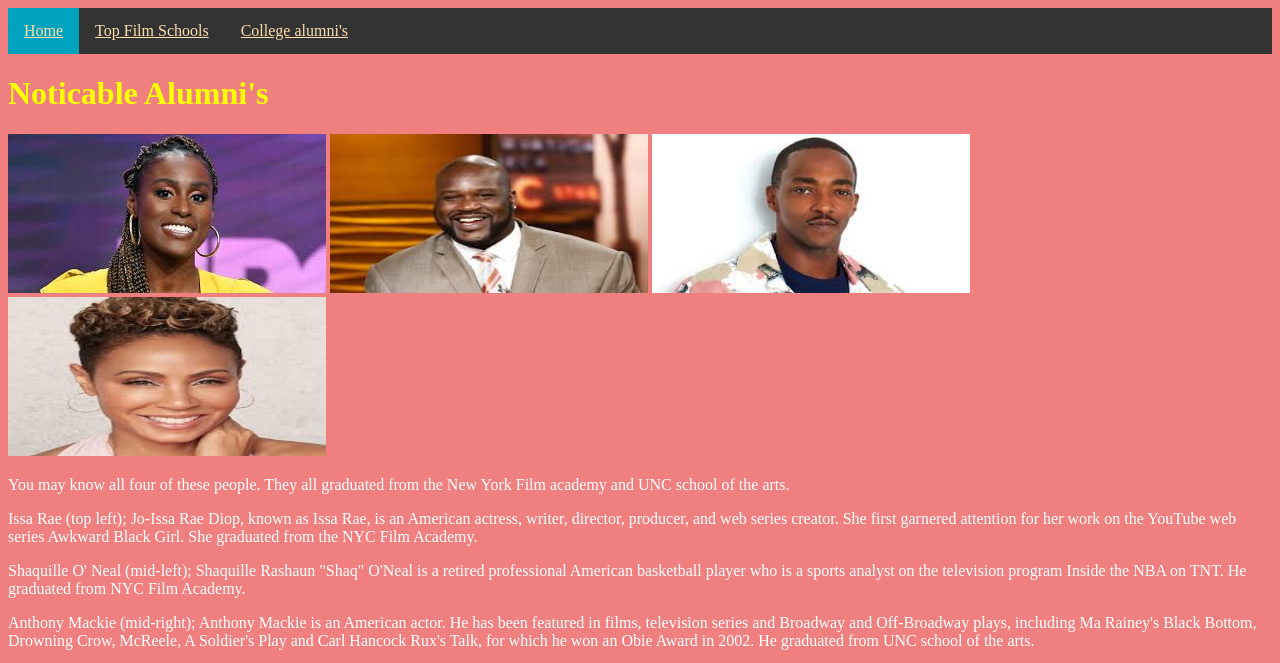
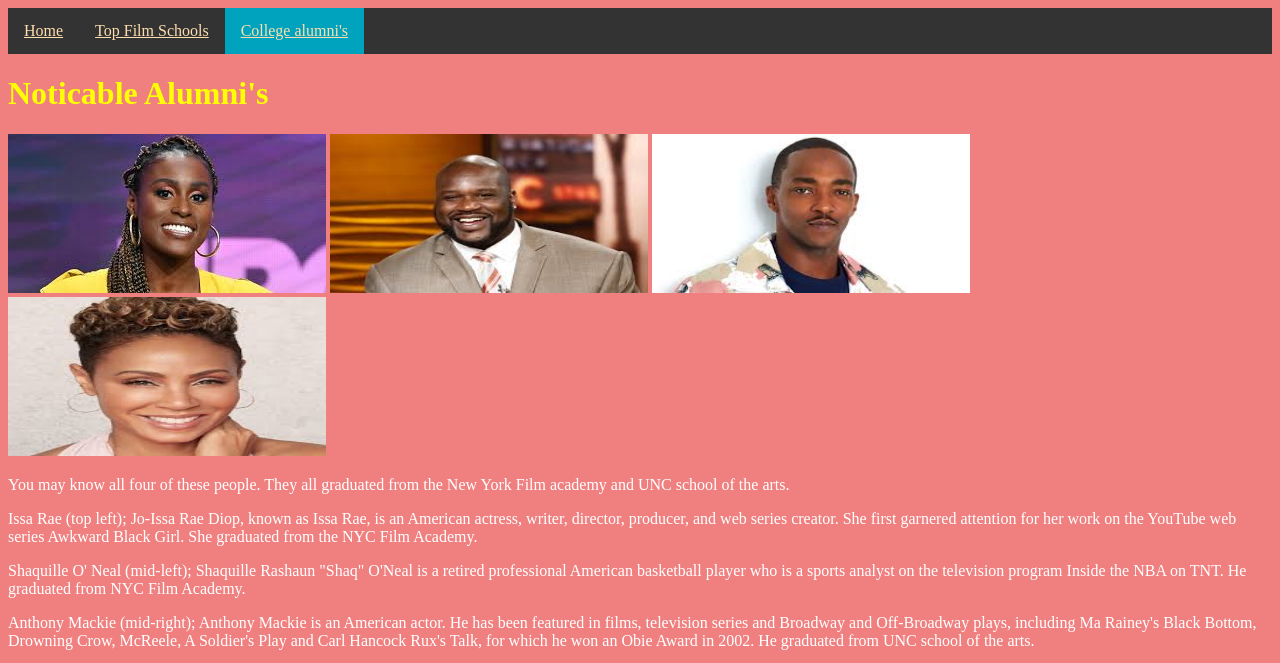
Before and after one commit to TR3V10N/root, a plain HTML site: page college alumnis.html in a window 1280 px wide. Shown: the top 663 px of the page. Drawn offline with Linux system fonts and the light colour scheme.

Commit message:
Initial commit

```diff
--- a/college alumnis.html
+++ b/college alumnis.html
@@ -12,9 +12,9 @@
 	<div class="header"> </div>
 
 	<ul>
-  <li><a class="active" href="#home">Home</a></li>
-  <li><a href="#news"> Top Film Schools</a></li>
-  <li><a href="#contact">College alumni's</a></li>
+  <li><a href="index.html">Home</a></li>
+  <li><a href="top film schools.html"> Top Film Schools</a></li>
+  <li><a class="active" href="college alumnis.html">College alumni's</a>
 	</ul>
 
 <h1> Noticable Alumni's</h1>
```
